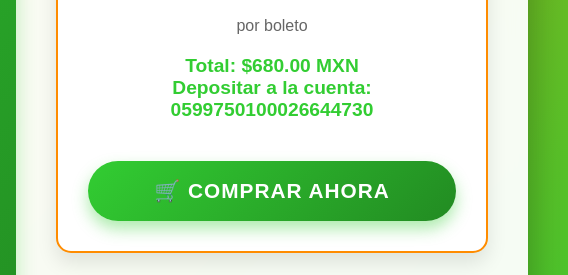
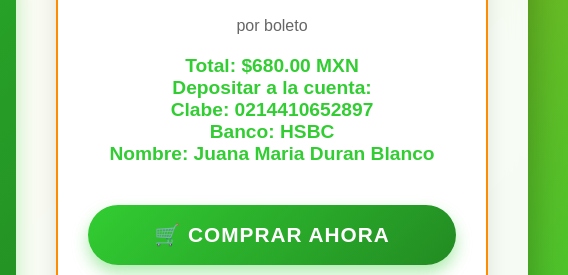
Before and after one commit to Walter7419/Sorteo-UDLAP, a plain HTML site: page index.html in a window 1280 px wide. Shown: the part 535-810 px from the top of the page, 712-1280 px from the left. Drawn offline with Linux system fonts and the light colour scheme.

Commit message:
Update index.html

```diff
--- a/index.html
+++ b/index.html
@@ -566,7 +566,16 @@
                             <strong>Total: $<span id="total">680.00</span> MXN</strong>
                         </p>
                         <p style="font-size: 1.2em; color: #32cd32;">
-                            <strong>Depositar a la cuenta: 0599750100026644730</strong>
+                            <strong>Depositar a la cuenta:</strong>
+                        </p>
+                        <p style="font-size: 1.2em; color: #32cd32;">
+                            <strong>Clabe: 0214410652897</strong>
+                        </p>
+                        <p style="font-size: 1.2em; color: #32cd32;">
+                            <strong>Banco: HSBC</strong>
+                        </p>
+                        <p style="font-size: 1.2em; color: #32cd32;">
+                            <strong>Nombre: Juana Maria Duran Blanco</strong>
                         </p>
                     </div>
 
```
